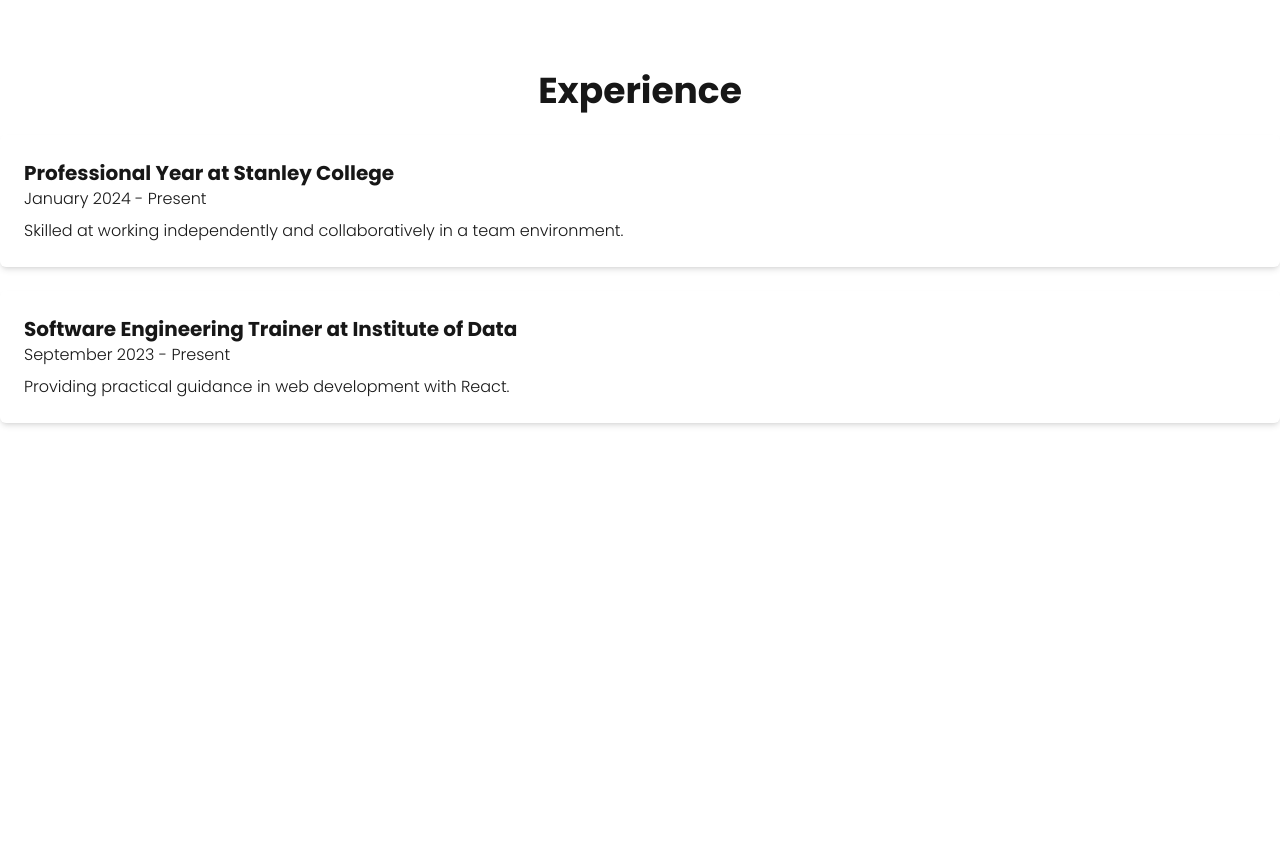
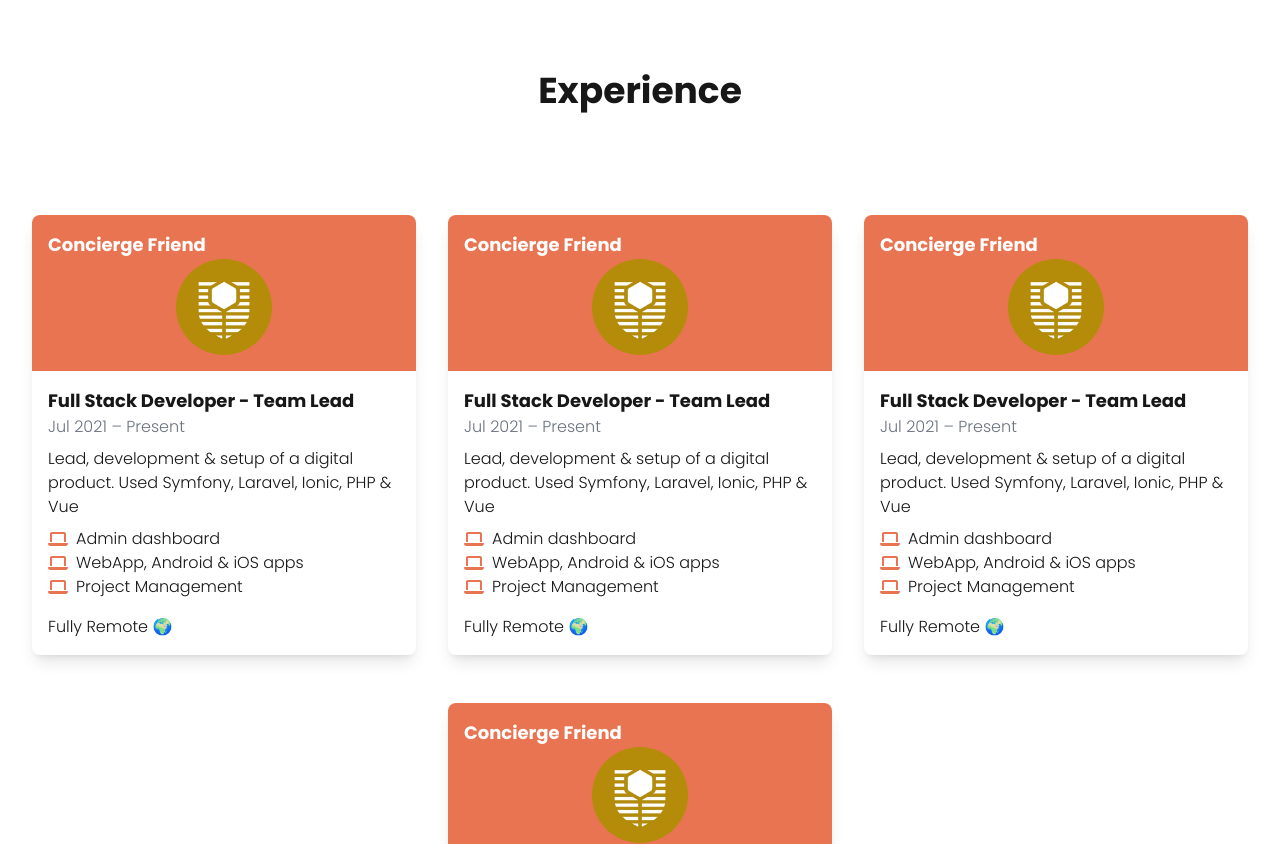
Before and after one commit to jobymathew/personal-website, a Next.js app: page / in a window 1280 px wide. Shown: the part 1960-2804 px from the top of the page. Before the commit the page ends 2431 px from the top, so only its background shows below. Built offline with nearby package versions, Linux system fonts and the light colour scheme.

Commit message:
Create Job Card

```diff
--- a/src/app/components/Experience.tsx
+++ b/src/app/components/Experience.tsx
@@ -1,30 +1,113 @@
+import Image, { StaticImageData } from "next/image";
+import Curtin from '../pictures/Curtin.jpeg';
+import { FontAwesomeIcon } from "@fortawesome/react-fontawesome";
+import { faLaptop } from "@fortawesome/free-solid-svg-icons";
+
+interface JobCardProps {
+  logo: StaticImageData;
+  companyName: string;
+  position: string;
+  dates: string;
+  description: string;
+  responsibilities: string[];
+  remote: string;
+}
+
+const JobCard: React.FC<JobCardProps> = ({ logo, companyName, position, dates, description, responsibilities, remote }) => {
+  return (
+    <div className="max-w-sm rounded-lg shadow-lg bg-white overflow-hidden mx-4 my-6">
+      <div className="bg-[#E97451] p-4">
+        <h3 className="text-white text-lg font-semibold">{companyName}</h3>
+        <div className="flex justify-center">
+          <Image src={logo} alt={companyName} className="rounded-full h-24 w-24" />
+        </div>
+      </div>
+      <div className="p-4">
+        <h4 className="text-lg font-bold">{position}</h4>
+        <p className="text-gray-500">{dates}</p>
+        <p className="mt-2">{description}</p>
+        <ul className="mt-2">
+          {responsibilities.map((item: string, index: number) => (
+            <li key={index} className="flex items-center">
+              <FontAwesomeIcon icon={faLaptop} className="text-[#E97451] mr-2" /> {/* Change icon as needed */}
+              {item}
+            </li>
+          ))}
+        </ul>
+        <p className="mt-4">{remote}</p>
+      </div>
+    </div>
+  );
+};
+
 const experiences = [
   {
-      company: 'Stanley College',
-      role: 'Professional Year',
-      duration: 'January 2024 - Present',
-      description: 'Skilled at working independently and collaboratively in a team environment.',
+    logo: Curtin,
+    companyName: 'Concierge Friend',
+    position: 'Full Stack Developer - Team Lead',
+    dates: 'Jul 2021 – Present',
+    description: 'Lead, development & setup of a digital product. Used Symfony, Laravel, Ionic, PHP & Vue',
+    responsibilities: [
+      'Admin dashboard',
+      'WebApp, Android & iOS apps',
+      'Project Management',
+    ],
+    remote: 'Fully Remote 🌍',
   },
   {
-      company: 'Institute of Data',
-      role: 'Software Engineering Trainer',
-      duration: 'September 2023 - Present',
-      description: 'Providing practical guidance in web development with React.',
+    logo: Curtin,
+    companyName: 'Concierge Friend',
+    position: 'Full Stack Developer - Team Lead',
+    dates: 'Jul 2021 – Present',
+    description: 'Lead, development & setup of a digital product. Used Symfony, Laravel, Ionic, PHP & Vue',
+    responsibilities: [
+      'Admin dashboard',
+      'WebApp, Android & iOS apps',
+      'Project Management',
+    ],
+    remote: 'Fully Remote 🌍',
   },
+  {
+    logo: Curtin,
+    companyName: 'Concierge Friend',
+    position: 'Full Stack Developer - Team Lead',
+    dates: 'Jul 2021 – Present',
+    description: 'Lead, development & setup of a digital product. Used Symfony, Laravel, Ionic, PHP & Vue',
+    responsibilities: [
+      'Admin dashboard',
+      'WebApp, Android & iOS apps',
+      'Project Management',
+    ],
+    remote: 'Fully Remote 🌍',
+  },
+  {
+    logo: Curtin,
+    companyName: 'Concierge Friend',
+    position: 'Full Stack Developer - Team Lead',
+    dates: 'Jul 2021 – Present',
+    description: 'Lead, development & setup of a digital product. Used Symfony, Laravel, Ionic, PHP & Vue',
+    responsibilities: [
+      'Admin dashboard',
+      'WebApp, Android & iOS apps',
+      'Project Management',
+    ],
+    remote: 'Fully Remote 🌍',
+  },
+  // Add more experience objects as needed
 ];
 
 const Experience: React.FC = () => {
   return (
     <div className="py-12 pt-40">
       <h2 className="text-2xl md:text-4xl font-semibold text-center">Experience</h2>
-        <div className="mt-6 space-y-6">
-          {experiences.map((exp, index) => (
-            <div key={index} className="p-6 shadow-md rounded-md">
-              <h3 className="text-lg md:text-xl font-semibold">{exp.role} at {exp.company}</h3>
-              <p>{exp.duration}</p>
-              <p className="mt-2">{exp.description}</p>
+
+
+      <div className="mt-20">
+        <div className="flex flex-wrap justify-center">
+          {experiences.map((experience, index) => (
+            <JobCard key={index} {...experience} />
+          ))}
         </div>
-          ))}
       </div>
     </div>
   );
```
Lines whose indentation alone changed are shown as unchanged.
